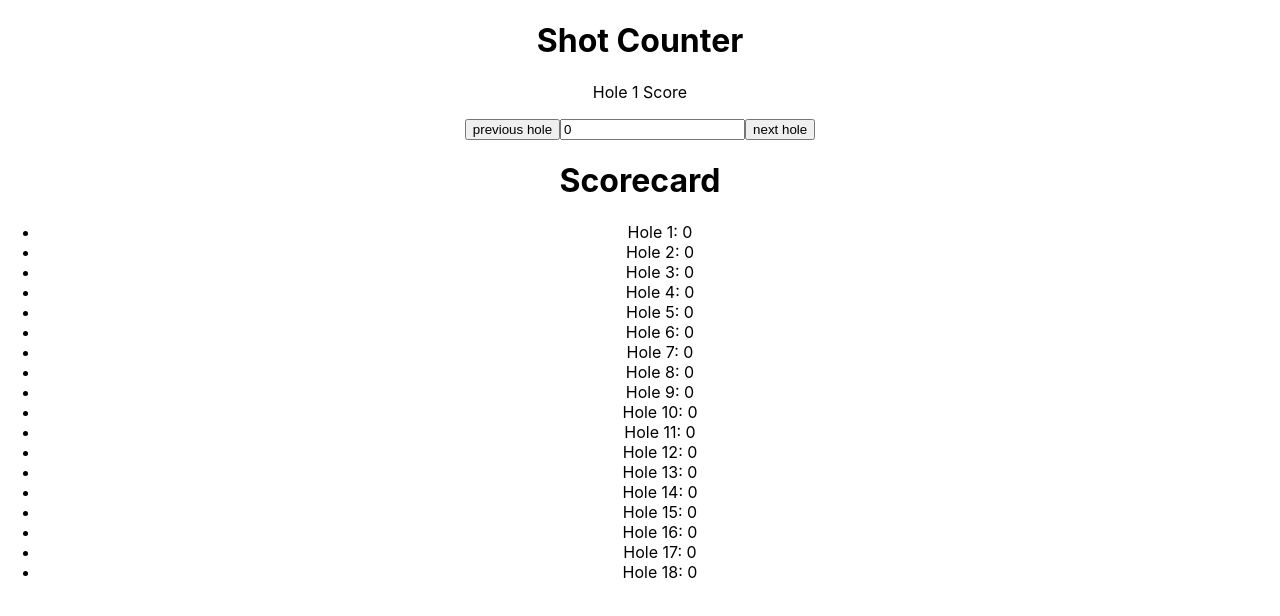
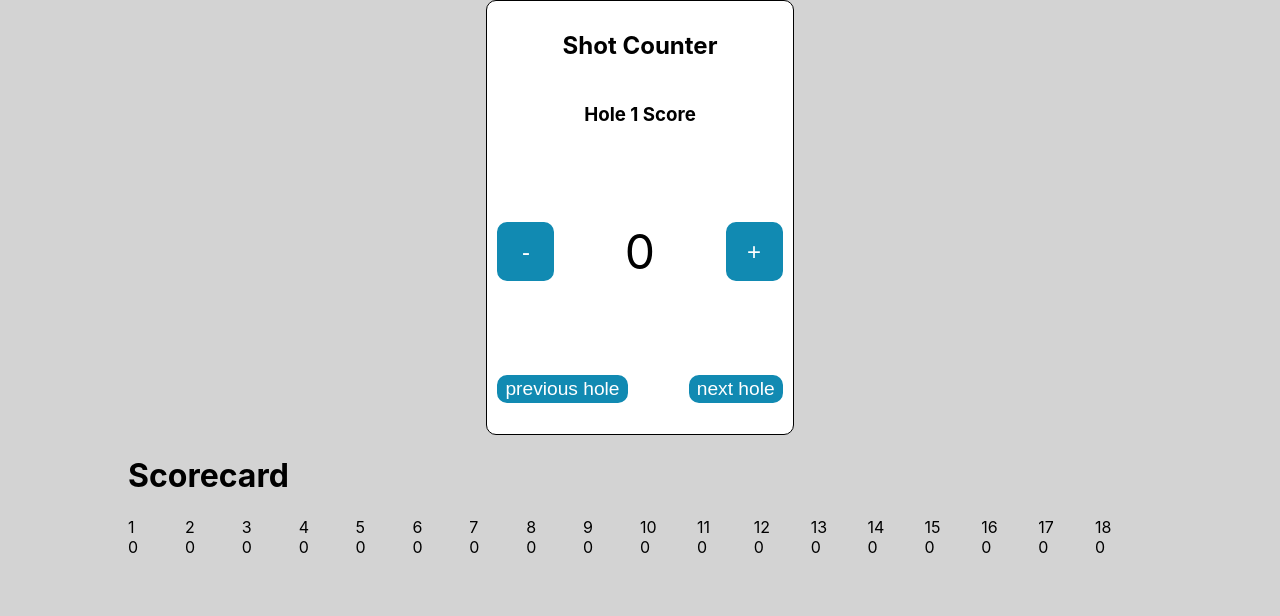
Before and after one commit to tomdonohoe/golf-shot-counter, a React (Create React App) app: page / in a window 1280 px wide. Shown: the top 616 px of the page. Built offline with nearby package versions, Linux system fonts and the light colour scheme.

Commit message:
changed state management. added really bad css

```diff
--- a/src/App.css
+++ b/src/App.css
@@ -1,38 +1,79 @@
-.App {
-  text-align: center;
+* {
+  box-sizing: border-box;
 }
 
-.App-logo {
-  height: 40vmin;
-  pointer-events: none;
+body {
+  margin: 0;
+  background-color: lightgrey;
 }
 
-@media (prefers-reduced-motion: no-preference) {
-  .App-logo {
-    animation: App-logo-spin infinite 20s linear;
+.round {
+  width: 80%;
+  margin: 0 auto;
+}
+
+/* ShoutCounter */
+.shotcounter {
+  display: grid;
+  grid-template-rows: 1fr 1fr 3fr 1fr;
+  align-items: center;
+  text-align: center;
+  width: 30%;
+  margin: 0 auto;
+  padding: 10px;
+  border: solid 1px black;
+  border-radius: 10px;
+  background-color: #FFF;
+}
+
+.counter {
+  display: grid;
+  grid-template-columns: 1fr 3fr 1fr;
+  min-height: 3rem;
+
+}
+
+.counter button {
+  font-size: 1.5rem;
+  background-color: #118AB2;
+  color: #FFF;
+  border: 2px solid #118AB2;
+  border-radius: 10px;
+}
+
+.holenav {
+  display: flex;
+  justify-content: space-between;
+}
+
+.holenav button {
+  font-size: 1.2rem;
+  background-color: #118AB2;
+  color: #FFF;
+  border: 2px solid #118AB2;
+  border-radius: 10px;
+}
+
+.score {
+  font-size: 3rem;
+  margin: 0;
+}
+
+@media (max-width: 900px) {
+  .round {
+    width: 100%;
+    margin: 0 auto;
+  }
+
+  .shotcounter {
+    width: 80%;
+    margin: 0 auto;
   }
 }
 
-.App-header {
-  background-color: #282c34;
-  min-height: 100vh;
-  display: flex;
-  flex-direction: column;
-  align-items: center;
-  justify-content: center;
-  font-size: calc(10px + 2vmin);
-  color: white;
+/*  Scorecard */
+
+.scorecard {
+  display: grid;
+  grid-template-columns: repeat(18, 1fr)
 }
-
-.App-link {
-  color: #61dafb;
-}
-
-@keyframes App-logo-spin {
-  from {
-    transform: rotate(0deg);
-  }
-  to {
-    transform: rotate(360deg);
-  }
-}
--- a/src/components/Round.js
+++ b/src/components/Round.js
@@ -11,16 +11,32 @@ class Round extends React.Component {
         }
     }
 
-    handleChange = (e) => {
-        const scores = [...this.state.scores]
-        const holeIndex = this.state.holeIndex
+    handleClickAdd = () => {
+        let scores = [...this.state.scores]
+        let holeIndex = this.state.holeIndex
+        let currentScore = scores[holeIndex]
 
-        scores[holeIndex] = e.target.value
+        scores[holeIndex] = currentScore + 1
 
         this.setState({
             scores: scores
         })
-        console.log('change')
+    }
+
+    handleClickSubtract = () => {
+        let scores = [...this.state.scores]
+        let holeIndex = this.state.holeIndex
+        let currentScore = scores[holeIndex]
+
+        if (currentScore < 1) {
+            return
+        }
+
+        scores[holeIndex] = currentScore - 1
+
+        this.setState({
+            scores: scores
+        })
     }
 
     handleClickPrev = () => {
@@ -37,6 +53,7 @@ class Round extends React.Component {
         if (this.state.holeIndex > 16) {
             return
         }
+
         this.setState({
             holeIndex: this.state.holeIndex + 1
         })
@@ -47,10 +64,12 @@ class Round extends React.Component {
 
         return (
             <div className="round">
+                {/* <Counter /> */}
                 <ShotCounter
                     currentHole={holeIndex + 1}
                     value={scores[holeIndex]}
-                    onChange={this.handleChange}
+                    onClickSubtract={this.handleClickSubtract}
+                    onClickAdd={this.handleClickAdd}
                     onClickPrev={this.handleClickPrev}
                     onClickNext={this.handleClickNext}
                     />
--- a/src/components/Scorecard.js
+++ b/src/components/Scorecard.js
@@ -1,18 +1,19 @@
 import React from 'react'
+import ScorecardScore from './ScorecardScore.js'
 
 
-const Scorecard = (props) => {
+const Scorecard = ({ scores }) => {
 
-    const holes = props.scores.map( (score, index) => {
-        return <li key={index}>Hole {index + 1}: {score}</li>
+    const holes = scores.map( (score, index) => {
+        return <ScorecardScore holeNumber={index + 1} holeScore={score} />
     })
 
     return (
         <div>
             <h1>Scorecard</h1>
-            <ul>
+            <div className="scorecard">
                 {holes}
-            </ul>
+            </div>
         </div>
     )
 }
--- /dev/null
+++ b/src/components/ScorecardScore.js
@@ -0,0 +1,17 @@
+import React from 'react'
+
+function ScorecardScore({ holeNumber, holeScore }) {
+
+    return (
+        <div className="scorcardScore">
+            <div className="holeNumber">
+                {holeNumber}
+            </div>
+            <div className="holeScore">
+                {holeScore}
+            </div>
+        </div>
+    )
+}
+
+export default ScorecardScore
--- a/src/components/ShotCounter.js
+++ b/src/components/ShotCounter.js
@@ -1,14 +1,25 @@
-import React from 'react'
+import React from 'react';
 
-const ShotCounter = ({currentHole, value, onChange, onClickPrev, onClickNext}) => {
+const ShotCounter = ({currentHole, value, onClickAdd, onClickSubtract, onClickPrev, onClickNext}) => {
 
     return (
-        <div>
-            <h1>Shot Counter</h1>
-            <p>Hole {currentHole} Score</p>
-            <button onClick={onClickPrev}>previous hole</button>
-            <input type="number" value={value} onChange={(e) => onChange(e)}/>
-            <button className="next" onClick={onClickNext}>next hole</button>
+        <div className="shotcounter">
+
+            <h2>Shot Counter</h2>
+
+            <h3>Hole {currentHole} Score</h3>
+
+            <div className="counter">
+                <button onClick={onClickSubtract}>-</button>
+                <p className="score">{value}</p>
+                {/* <input type="number" value={value} onChange={(e) => onChange(e)}/> */}
+                <button onClick={onClickAdd}>+</button>
+            </div>
+
+            <div className="holenav">
+                <button onClick={onClickPrev}>previous hole</button>
+                <button className="next" onClick={onClickNext}>next hole</button>
+            </div>
         </div>
     )
 }
```
Also changed, not shown: 1 other file (tests, documents, lock files or other folders).
